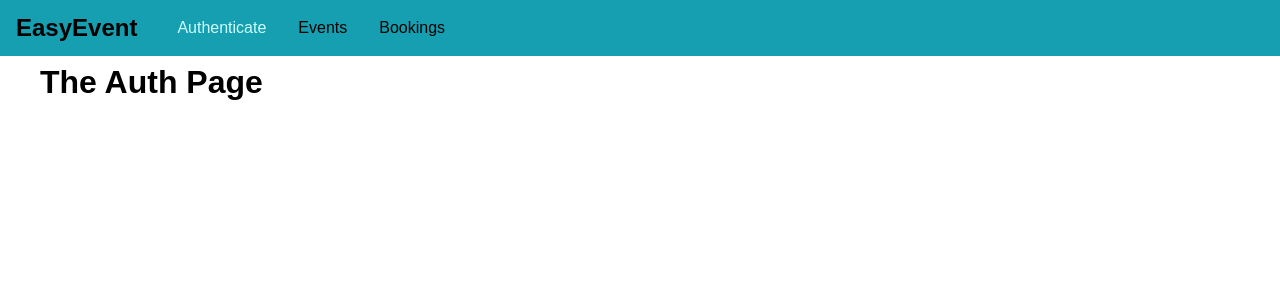
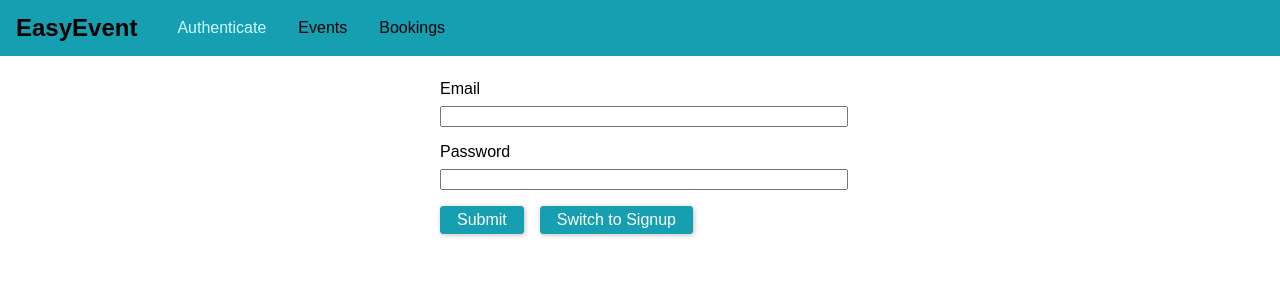
Before and after one commit to alexsteele110/graphql-event-booking, a React (Create React App) app in the folder client/: page /auth in a window 1280 px wide. Shown: the top 300 px of the page. Built offline with nearby package versions, Linux system fonts and the light colour scheme; the HTML template or start-up script is replaced by a standard one.

Commit message:
first front end graphql queries

```diff
--- /dev/null
+++ b/client/src/pages/Auth.css
@@ -0,0 +1,37 @@
+.auth-form {
+  width: 25rem;
+  max-width: 80%;
+  margin: 5rem auto;
+}
+
+.form-control label,
+.form-control input {
+  width: 100%;
+  display: block;
+}
+
+.form-control label {
+  margin-bottom: 0.5rem;
+}
+
+.form-control {
+  margin-bottom: 1rem;
+}
+
+.form-actions button {
+  background: rgb(21, 159, 177);
+  font: inherit;
+  border: 1px solid rgb(21, 159, 177);
+  border-radius: 3px;
+  padding: 0.25rem 1rem;
+  margin-right: 1rem;
+  box-shadow: 1px 1px 5px rgba(0, 0, 0, 0.26);
+  color: #fff;
+  cursor: pointer;
+}
+
+.form-actions button:hover,
+.form-actions button:active {
+  background: rgb(1, 132, 150);
+  border-color: rgb(1, 132, 150);
+}
--- a/client/src/pages/Auth.js
+++ b/client/src/pages/Auth.js
@@ -1,8 +1,94 @@
 import React, { Component } from 'react';
+import './Auth.css';
 
 class AuthPage extends Component {
+  state = {
+    isLogin: true,
+  };
+
+  emailEl = React.createRef();
+  passwordEl = React.createRef();
+
+  switchModeHandler = () => {
+    this.setState(prevState => {
+      return { isLogin: !prevState.isLogin };
+    });
+  };
+
+  submitHandler = e => {
+    e.preventDefault();
+    const email = this.emailEl.current.value;
+    const password = this.passwordEl.current.value;
+
+    if (email.trim().length === 0 || password.trim().length === 0) {
+      return;
+    }
+
+    let requestBody = {
+      query: `
+        query {
+          login(email: "${email}", password:"${password}") {
+            userId
+            token
+            tokenExpiration
+          }
+        }
+      `,
+    };
+
+    if (!this.state.isLogin) {
+      requestBody = {
+        query: `
+          mutation {
+            createUser(userInput: {email: "${email}", password: "${password}"}) {
+              _id
+              email
+            }
+          }
+        `,
+      };
+    }
+
+    fetch('http://localhost:8000/graphql', {
+      method: 'POST',
+      body: JSON.stringify(requestBody),
+      headers: {
+        'Content-Type': 'application/json',
+      },
+    })
+      .then(res => {
+        if (res.status !== 200 && res.status !== 201) {
+          throw new Error('Failed!');
+        }
+        return res.json();
+      })
+      .then(resData => {
+        console.log(resData);
+      })
+      .catch(err => {
+        console.log(err);
+      });
+  };
+
   render() {
-    return <h1>The Auth Page</h1>;
+    return (
+      <form className="auth-form" onSubmit={this.submitHandler}>
+        <div className="form-control">
+          <label htmlFor="email">Email</label>
+          <input type="email" id="email" ref={this.emailEl} />
+        </div>
+        <div className="form-control">
+          <label htmlFor="password">Password</label>
+          <input type="password" id="password" ref={this.passwordEl} />
+        </div>
+        <div className="form-actions">
+          <button type="submit">Submit</button>
+          <button type="button" onClick={this.switchModeHandler}>
+            Switch to {this.state.isLogin ? 'Signup' : 'Login'}
+          </button>
+        </div>
+      </form>
+    );
   }
 }
 
```
Also changed, not shown: 1 other file (tests, documents, lock files or other folders).
